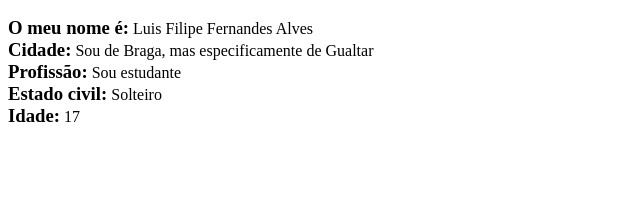
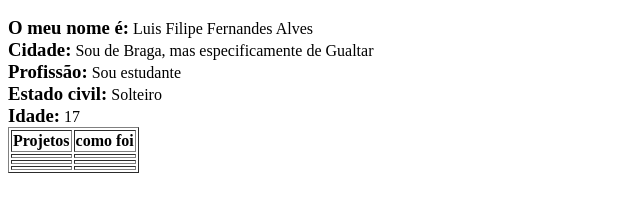
Before and after one commit to FCPLuis/FCPLuis.github.io, a plain HTML site: page index.html in a window 1280 px wide. Shown: the part 110-322 px from the top of the page, without its empty margins (0-640 px from the left). Drawn offline with Linux system fonts and the light colour scheme.

Commit message:
atualização

```diff
--- a/index.html
+++ b/index.html
@@ -19,5 +19,25 @@
     <h3 style="display:inline;">Idade:</h3>
     <span style="display:inline;"> 17</span>
 
+    <table border = "i">
+      <tr>
+        <th>Projetos</th>
+        <th>como foi</th>
+      </tr>
+      <tr>
+        <td></td>
+        <td></td>
+      </tr>
+      <tr>
+        <td></td>
+        <td></td>
+      </tr>
+      <tr>
+        <td></td>
+        <td></td>
+      </tr>
+    </table>
+
+
 </body>
 </html>
```
